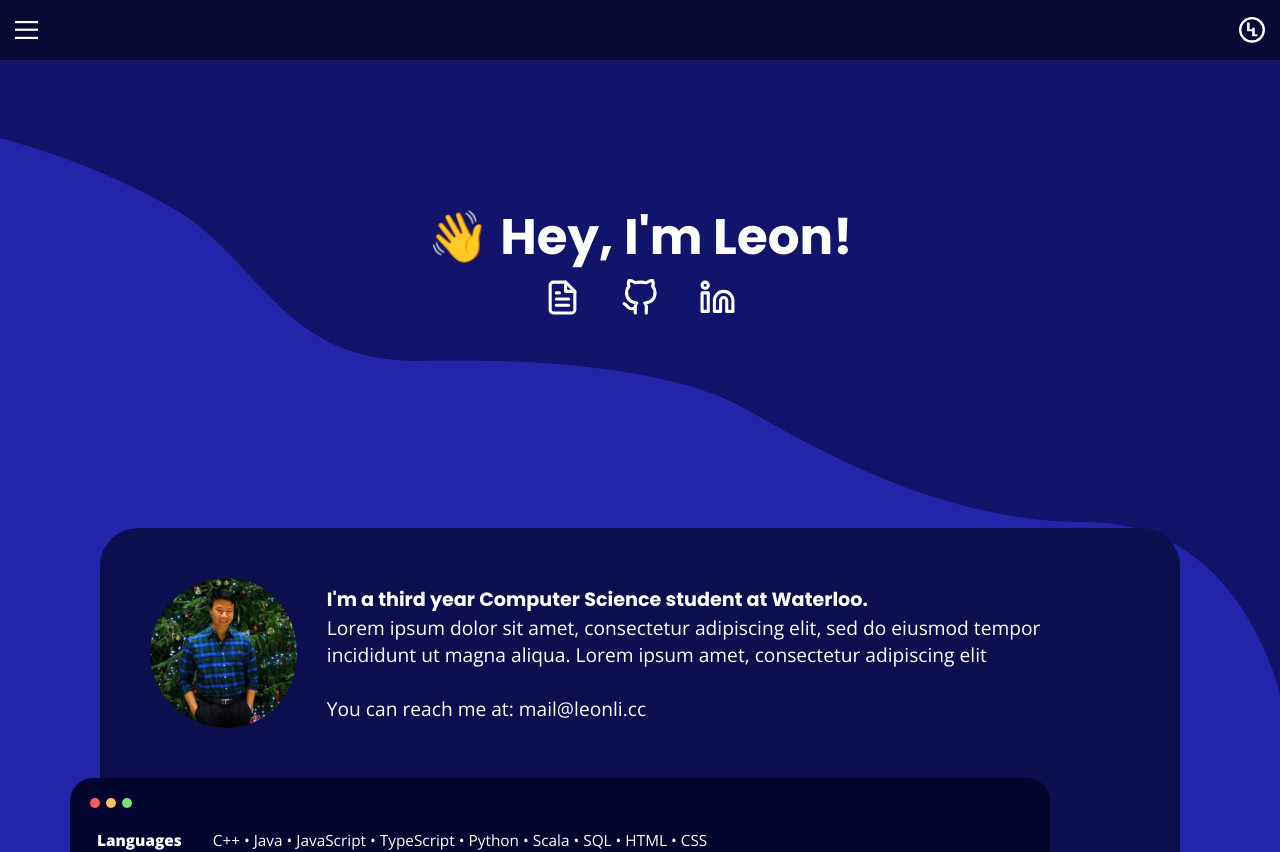
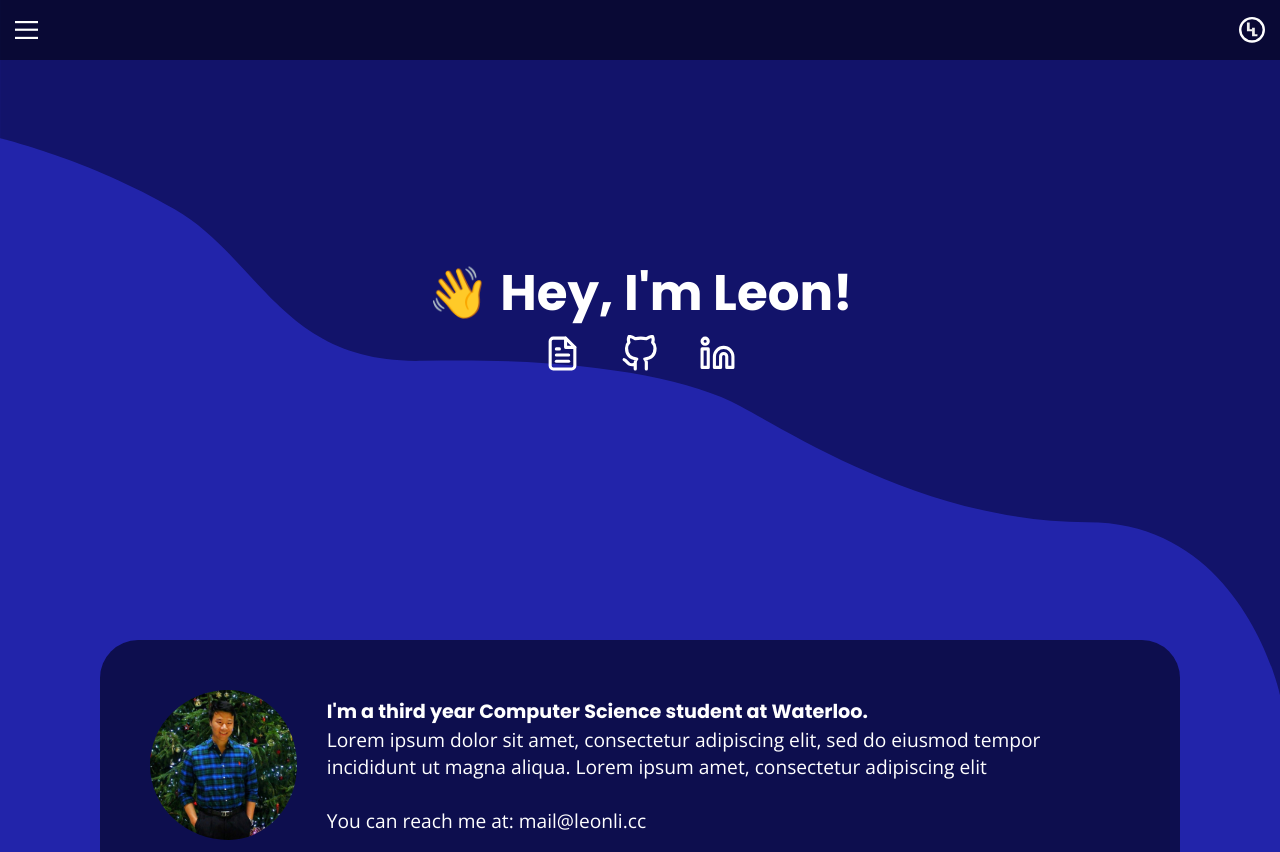
Before and after one commit to leon-li1/portfolioWebsite, a Next.js app: page / in a window 1280 px wide. Shown: the top 852 px of the page. Built offline with nearby package versions, Linux system fonts and the light colour scheme.

Commit message:
Update Hero.tsx

```diff
--- a/components/Hero.tsx
+++ b/components/Hero.tsx
@@ -20,7 +20,7 @@ export const Hero = () => {
 };
 
 const HeroContainer = styled.div`
-  padding: 25vh 0;
+  padding: 32vh 0;
   display: flex;
   flex-direction: column;
   align-items: center;
```
